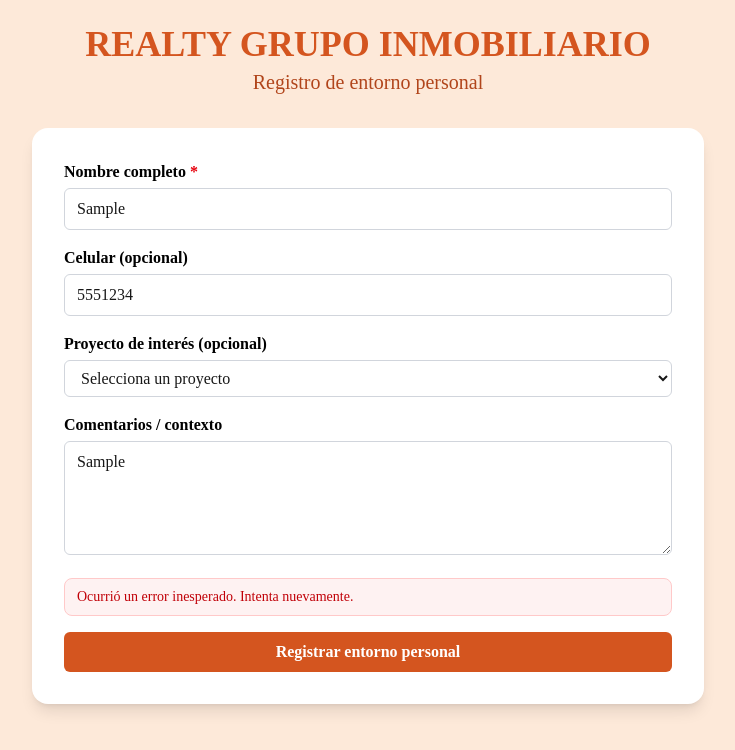
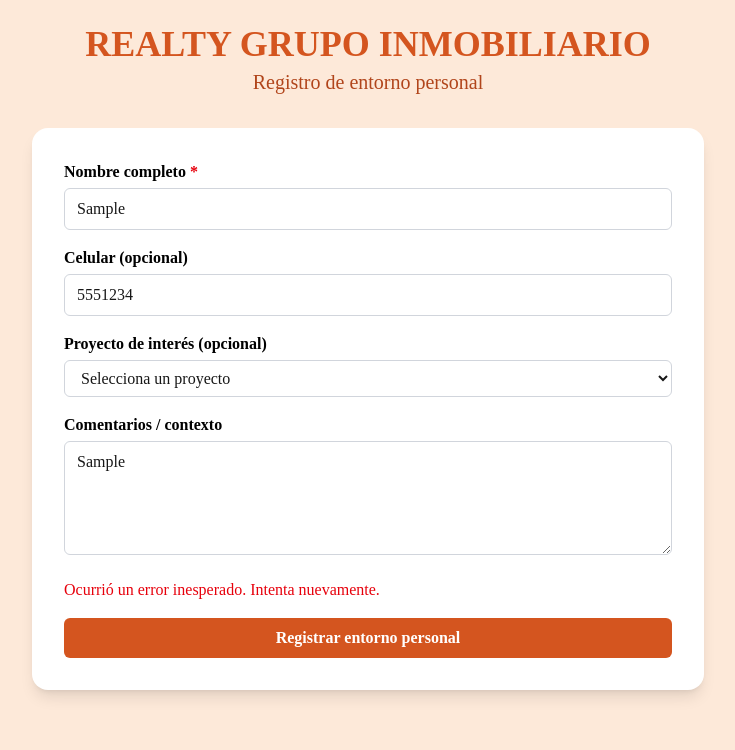
Before and after one commit to Bry504/red-de-agencias, a Next.js app: page /tradicional/entorno-personal in a window 1280 px wide. Both pictures are taken after typing "Sample", "5551234", "Sample" into the empty fields and a click on the button "Registrar entorno personal". Shown: the top 750 px of the page, without its empty margins (272-1007 px from the left). Built offline with nearby package versions, Linux system fonts and the light colour scheme; no server answers.

Commit message:
Fix: mensajes con formato uniforme + botón entorno personal fuera del formulario

```diff
--- a/app/tradicional/entorno-personal/EntornoPersonalClient.tsx
+++ b/app/tradicional/entorno-personal/EntornoPersonalClient.tsx
@@ -179,17 +179,8 @@ export default function EntornoPersonalClient() {
             />
           </div>
 
-          {/* Mensajes */}
-          {message && (
-            <p className="text-green-700 text-sm bg-green-50 border border-green-200 rounded-lg px-3 py-2">
-              {message}
-            </p>
-          )}
-          {error && (
-            <p className="text-red-700 text-sm bg-red-50 border border-red-200 rounded-lg px-3 py-2">
-              {error}
-            </p>
-          )}
+          {error && <p className="text-red-600">{error}</p>}
+          {message && <p className="text-green-600">{message}</p>}
 
           <button
             type="submit"
--- a/app/tradicional/formulario-de-campo/FormularioDeCampoClient.tsx
+++ b/app/tradicional/formulario-de-campo/FormularioDeCampoClient.tsx
@@ -337,20 +337,21 @@ export default function FormularioDeCampoClient() {
           {loading ? 'REGISTRANDO...' : 'REGISTRAR'}
         </button>
       </form>
-
-
+    </div>
+    {/* Botón fuera del cuadro */}
+    <div className="w-full max-w-2xl mt-4">
       <Link
         href={
           token
             ? `/tradicional/entorno-personal?t=${encodeURIComponent(token)}`
             : '/tradicional/entorno-personal'
         }
+        className="block"
       >
-        <button className="px-4 py-2 rounded-lg bg-[#b74b1e] text-white text-sm font-semibold shadow">
+        <button className="w-full bg-gray-700 hover:bg-gray-800 text-white font-semibold py-2 rounded-md shadow">
           Registrar entorno personal
         </button>
       </Link>
-
     </div>
   </main>
 );
```
